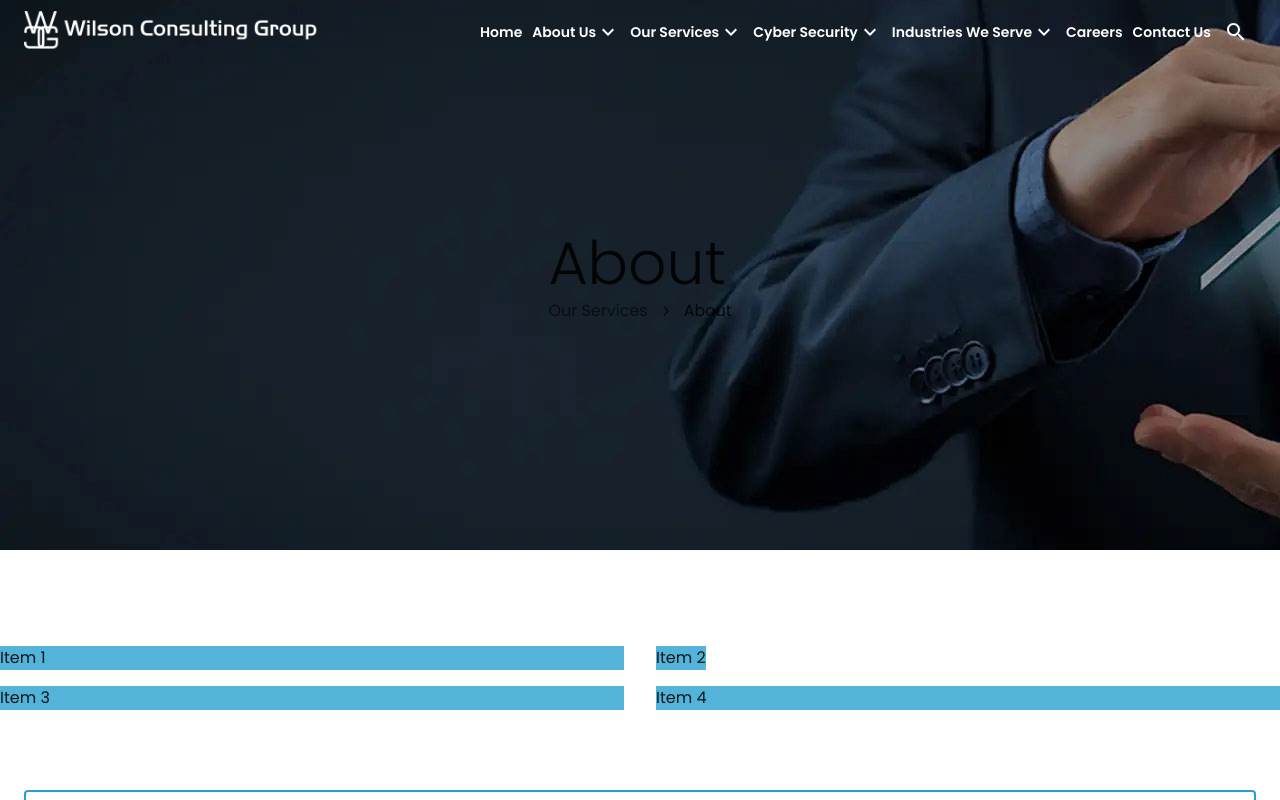
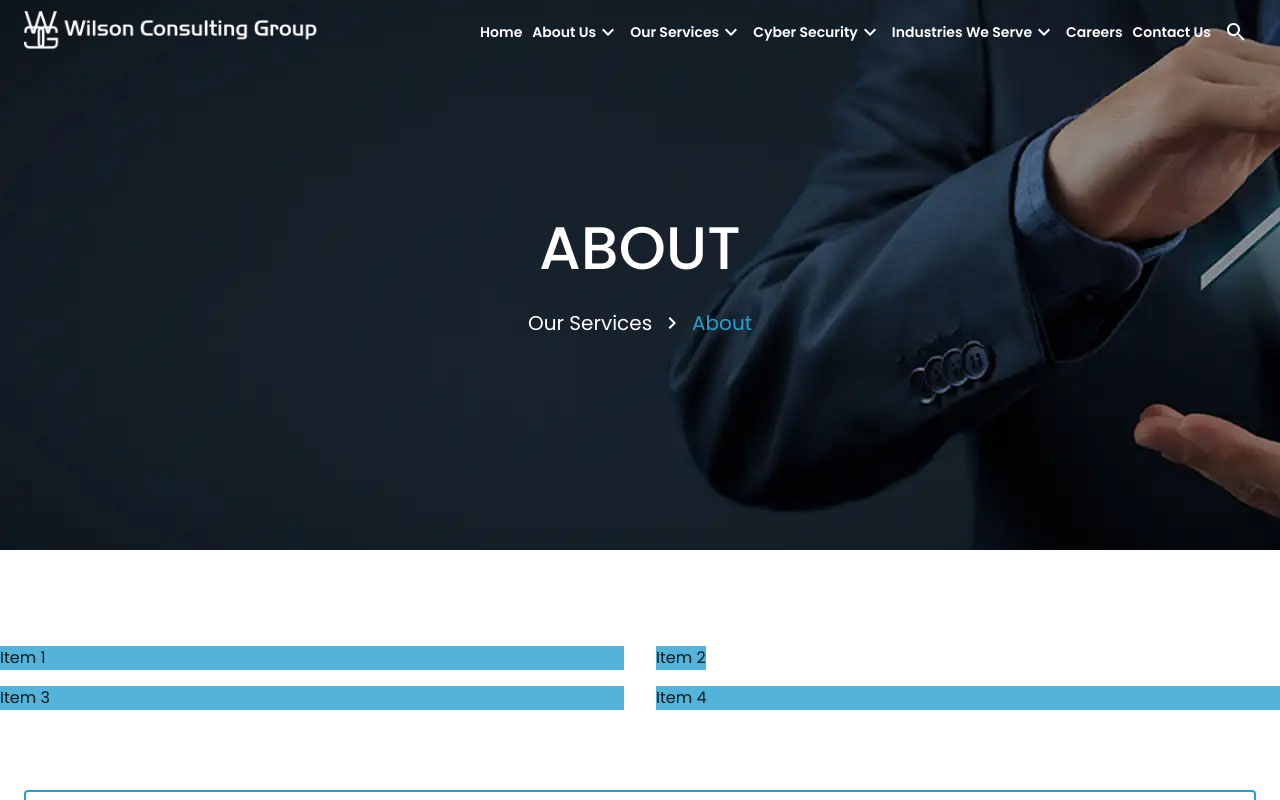
Before and after one commit to amazonsoftware121/wilsongrpweb, a React (Vite) app: page /about in a window 1280 px wide. Shown: the top 800 px of the page. Built offline with nearby package versions, Linux system fonts and the light colour scheme.

Commit message:
Worked on router

```diff
--- a/src/components/PageBreadcrumbs.jsx
+++ b/src/components/PageBreadcrumbs.jsx
@@ -13,7 +13,6 @@ const Breadcrumbsaa = (props) => {
       }
 
     const breadcrumbs = [
-
         <Link
           underline="hover"
           key="2"
@@ -23,14 +22,14 @@ const Breadcrumbsaa = (props) => {
         >
           Our Services
         </Link>,
-        <Typography key="3" color="text.primary">
+        <Typography key="3" color={'primary.main'}>
           {props.title}
-        </Typography>,
+        </Typography>
       ];
   return (
     <Stack spacing={2}>
     <Breadcrumbs
-      separator={<NavigateNextIcon fontSize="small" />}
+      separator={<NavigateNextIcon fontSize="medium" />}
       aria-label="breadcrumb"
     >
       {breadcrumbs}
--- a/src/components/PageHeader.jsx
+++ b/src/components/PageHeader.jsx
@@ -1,5 +1,5 @@
 import React from 'react';
-import { Box } from '@mui/system';
+import { Box, Stack } from '@mui/system';
 import PageBreadcrumbs from './PageBreadcrumbs';
 import { Grid, Typography } from '@mui/material';
 
@@ -17,10 +17,10 @@ addFunction();
       justifyContent="center"
       alignItems="center"
       sx={{ height: '550px', backgroundImage: `url(${props.backgroundImage})` }}>
-      <Box>
-      <Typography variant='h2' component='h1'>{props.title}</Typography>
+      <Stack spacing={3} direction='column'>
+      <Typography variant='h2' fontWeight='500'  className='pageHeaderTitle' component='h1'>{props.title}</Typography>
       <PageBreadcrumbs title={props.title} />
-      </Box>
+      </Stack>
     </Grid>
   )
 }
--- a/src/main.jsx
+++ b/src/main.jsx
@@ -9,6 +9,7 @@ import {
 import Root from './routes/Root.jsx';
 import ErrorPage from "./ErrorPage";
 import About from './routes/About.jsx';
+import CloudServices from './routes/CloudServices.jsx';
 import './styles.scss';
 import Header from './components/Header.jsx';
 import Footer from './components/Footer.jsx';
@@ -100,6 +101,10 @@ const router = createBrowserRouter([
         path: "/about",
         element: <About />
       },
+      {
+        path: "/cloud-services",
+        element: <CloudServices />
+      },
     ]
   },
 ]);
--- /dev/null
+++ b/src/routes/CloudServices.jsx
@@ -0,0 +1,13 @@
+import React from 'react';
+import PageHeader from '../components/PageHeader';
+import headerBg from '../assets/img/cloudbanner.jpg';
+
+const CloudServices = () => {
+  return (
+<>
+<PageHeader title={"Cloud Services"} backgroundImage={headerBg} />
+</>
+  )
+}
+
+export default CloudServices
--- a/src/styles.scss
+++ b/src/styles.scss
@@ -1435,6 +1435,26 @@ box-sizing: border-box;
   }
 }
 
+
+/*Inner Page Header*/
+.pageHeaderTitle{
+  color: $color-text-light;
+  text-transform: uppercase;
+  font-size: 54px;
+  font-weight: 700;
+  text-align: center;
+}
+.MuiBreadcrumbs-ol{
+  justify-content: center;
+  li{
+    color: $color-text-light;
+    font-size: 20px;
+    p{
+      font-size: 20px;
+    }
+  }
+}
+
 // Body Closing
 
 /*Animation*/
```
Also changed, not shown: src/assets/img/cloudbanner.jpg (added).
